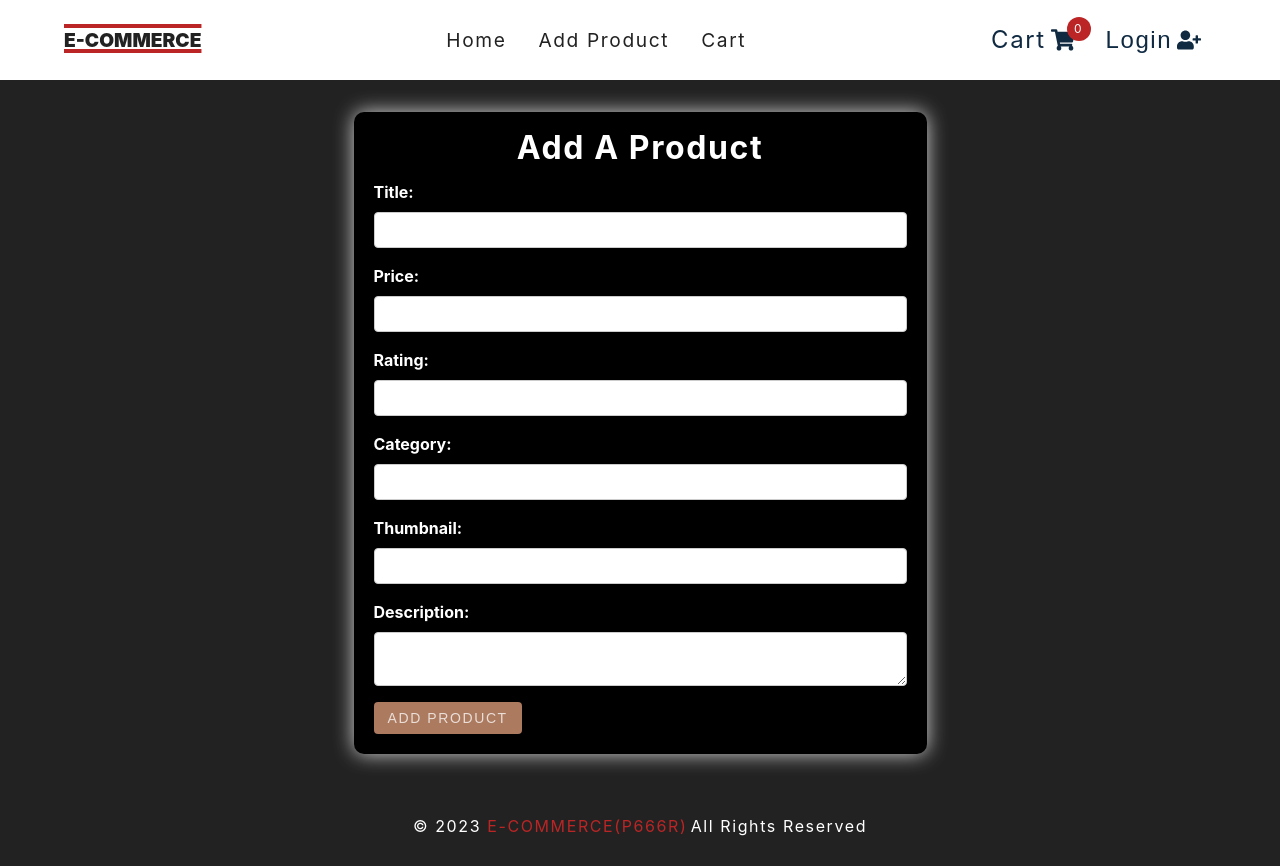
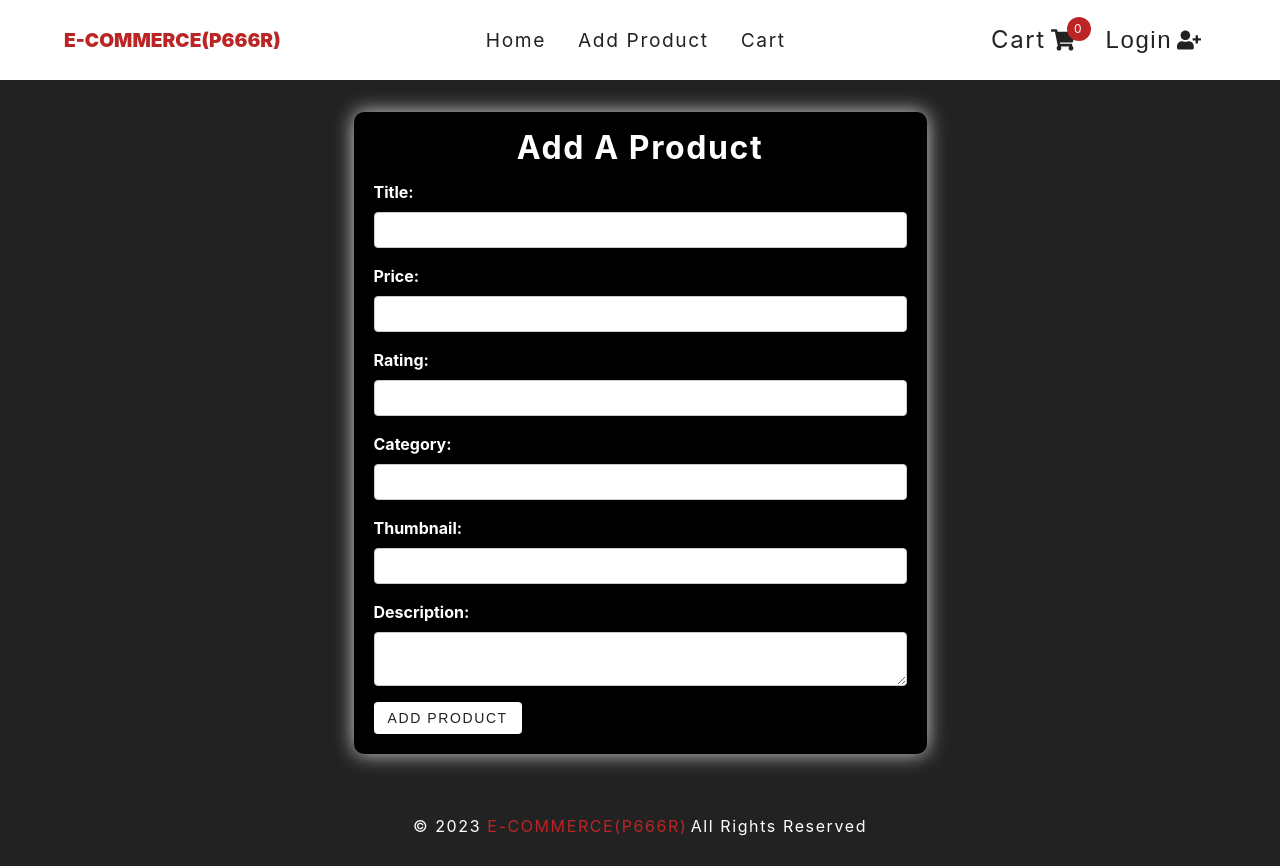
Before and after one commit to Soham-bakshi/E-commerce-react, a React (Vite) app: page /addproduct in a window 1280 px wide. Built offline with nearby package versions, Linux system fonts and the light colour scheme.

Commit message:
refactored css

```diff
--- a/src/components/AmountButtons.jsx
+++ b/src/components/AmountButtons.jsx
@@ -23,6 +23,9 @@ const Wrapper = styled.div`
   h4 {
     margin: 1rem 0;
   }
+  svg {
+    color: var(--clr-white);
+  }
   button {
     background: transparent;
     border-color: transparent;
--- a/src/components/Navbar.jsx
+++ b/src/components/Navbar.jsx
@@ -19,7 +19,7 @@ function Navbar() {
         <div className="nav-center">
           <div className="nav-header">
             <Link to="/">
-              <span>E-COMMERCE</span>
+              <span>E-COMMERCE(P666R)</span>
             </Link>
             <button type="button" className="nav-toggle" onClick={handleClick}>
               <FaBars />
@@ -38,11 +38,10 @@ function Navbar() {
           <CartButtons />
         </div>
       </NavContainer>
-
       <SidebarContainer>
         <aside className={`${isOpen ? 'sidebar show-sidebar' : 'sidebar'}`}>
           <div className="sidebar-header">
-            <span>E-COMMERCE</span>
+            <span>E-COMMERCE(P666R)</span>
             <button type="button" className="close-btn" onClick={handleClick}>
               <FaTimes />
             </button>
@@ -57,11 +56,6 @@ function Navbar() {
                 </li>
               );
             })}
-            {/* <li>
-              <Link to="/cart" onClick={() => setIsOpen(!isOpen)}>
-                cart
-              </Link>
-            </li> */}
           </ul>
           <CartButtons handleClick={handleClick} />
         </aside>
@@ -108,10 +102,7 @@ const NavContainer = styled.nav`
   .nav-header span {
     font-weight: 900;
     font-size: 1.2rem;
-    color: var(--clr-black);
-    text-decoration-line: underline overline;
-    text-decoration-color: var(--clr-red-dark);
-    text-decoration-thickness: 4px;
+    color: var(--clr-red-dark);
   }
   @media (min-width: 992px) {
     .nav-toggle {
@@ -135,7 +126,7 @@ const NavContainer = styled.nav`
         letter-spacing: var(--spacing);
         padding: 0.5rem;
         &:hover {
-          border-bottom: 2px solid var(--clr-red-dark);
+          border-bottom: 2px solid var(--clr-black);
         }
       }
     }
@@ -153,6 +144,11 @@ const SidebarContainer = styled.div`
     justify-content: space-between;
     align-items: center;
     padding: 1rem 1.5rem;
+  }
+  .sidebar-header span {
+    font-weight: 900;
+    font-size: 1rem;
+    color: var(--clr-red-dark);
   }
   .close-btn {
     font-size: 2rem;
--- a/src/components/ProductDetail.jsx
+++ b/src/components/ProductDetail.jsx
@@ -4,6 +4,7 @@ import { Link } from 'react-router-dom';
 import styled from 'styled-components';
 import { addToCart } from '../store';
 import AmountButtons from './AmountButtons';
+import Stars from './Stars';
 import { useState } from 'react';
 
 function ProductDetail() {
@@ -76,7 +77,16 @@ function ProductDetail() {
           <h4>Category : {category}</h4>
           <h4>Description : {description}</h4>
           <h4>Price : &#8377;{price}</h4>
-          <h4>Rating : {rating}</h4>
+          <h4>
+            Rating :{' '}
+            <span
+              style={{
+                margin: '0.5rem 0.5rem 0 0.5rem',
+              }}
+            >
+              <Stars stars={rating} />
+            </span>
+          </h4>
           <h4>
             Quantity :{' '}
             <span>
@@ -109,9 +119,9 @@ const Wrapper = styled.div`
     display: flex;
     flex-direction: column;
     align-items: center;
-    background-color: var(--clr-white);
+    background-color: rgb(0, 0, 0);
     box-shadow: 0 0 10px rgba(255, 255, 255, 0.8);
-    border-radius: 8px;
+    border-radius: 10px;
     padding: 24px;
   }
   .info {
@@ -127,10 +137,12 @@ const Wrapper = styled.div`
     max-width: 40%;
     height: auto;
     border-radius: 8px;
+    box-shadow: 0px 0px 20px rgba(255, 255, 255, 0.9);
   }
   h4 {
     display: flex;
     align-items: center;
+    color: var(--clr-white);
   }
   .btn-container {
     display: flex;
@@ -142,7 +154,7 @@ const Wrapper = styled.div`
     align-items: center;
   }
   .btn {
-    background: var(--clr-black);
+    background: var(--clr-white);
   }
   @media (min-width: 800px) {
     .container {
--- a/src/index.css
+++ b/src/index.css
@@ -5,36 +5,9 @@ Variables
 */
 
 :root {
-  /* dark shades of primary color*/
-  --clr-primary-1: hsl(22, 28%, 21%);
-  --clr-primary-2: hsl(22, 28%, 29%);
-  --clr-primary-3: hsl(22, 28%, 37%);
-  --clr-primary-4: hsl(22, 28%, 45%);
-  /* primary/main color */
-  --clr-primary-5: hsl(22, 31%, 52%);
-  /* lighter shades of primary color */
-  --clr-primary-6: hsl(22, 31%, 60%);
-  --clr-primary-7: hsl(22, 31%, 67%);
-  --clr-primary-8: hsl(20, 31%, 74%);
-  --clr-primary-9: hsl(22, 31%, 81%);
-  --clr-primary-10: hsl(22, 31%, 88%);
-  /* darkest grey - used for headings */
-  --clr-grey-1: hsl(209, 61%, 16%);
-  --clr-grey-2: hsl(211, 39%, 23%);
-  --clr-grey-3: hsl(209, 34%, 30%);
-  --clr-grey-4: hsl(209, 28%, 39%);
-  /* grey used for paragraphs */
-  --clr-grey-5: hsl(210, 22%, 49%);
-  --clr-grey-6: hsl(209, 23%, 60%);
-  --clr-grey-7: hsl(211, 27%, 70%);
-  --clr-grey-8: hsl(210, 31%, 80%);
-  --clr-grey-9: hsl(212, 33%, 89%);
-  --clr-grey-10: hsl(210, 36%, 96%);
   --clr-white: #fff;
   --clr-red-dark: hsl(360, 67%, 44%);
   --clr-red-light: hsl(360, 71%, 66%);
-  --clr-green-dark: hsl(125, 67%, 44%);
-  --clr-green-light: hsl(125, 71%, 66%);
   --clr-black: #222;
   --transition: all 0.3s linear;
   --spacing: 0.1rem;
@@ -169,8 +142,8 @@ p {
 
 .btn {
   text-transform: uppercase;
-  background: var(--clr-primary-5);
-  color: var(--clr-primary-10);
+  background: var(--clr-white);
+  color: var(--clr-black);
   padding: 0.375rem 0.75rem;
   letter-spacing: var(--spacing);
   display: inline-block;
@@ -183,8 +156,8 @@ p {
   border-color: transparent;
 }
 .btn:hover {
-  color: var(--clr-primary-1);
-  background: var(--clr-primary-7);
+  color: var(--clr-red-light);
+  background: var(--clr-red-dark);
 }
 .title {
   text-align: center;
@@ -192,7 +165,6 @@ p {
 .title .underline {
   width: 6rem;
   height: 0.25rem;
-  /* background: #49a6e9; */
   background: var(--clr-black);
   margin-left: auto;
   margin-right: auto;
```
